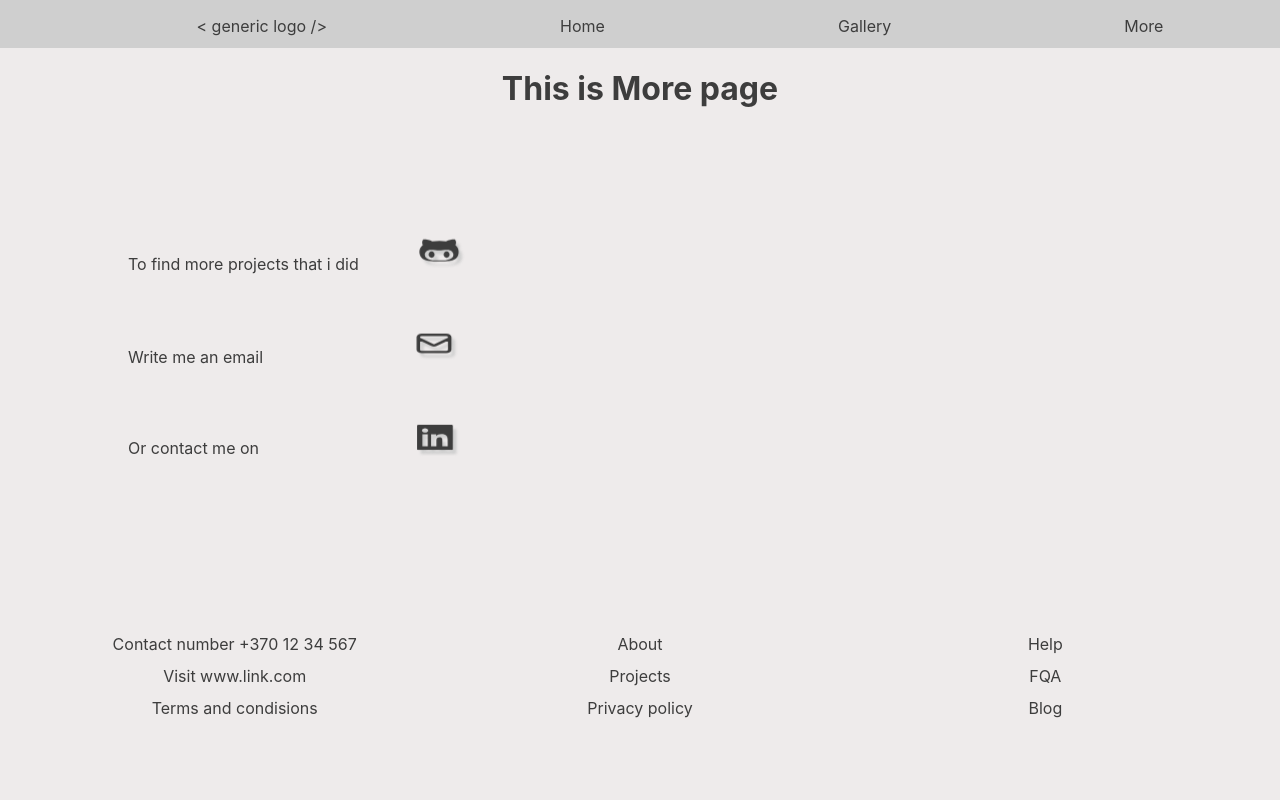
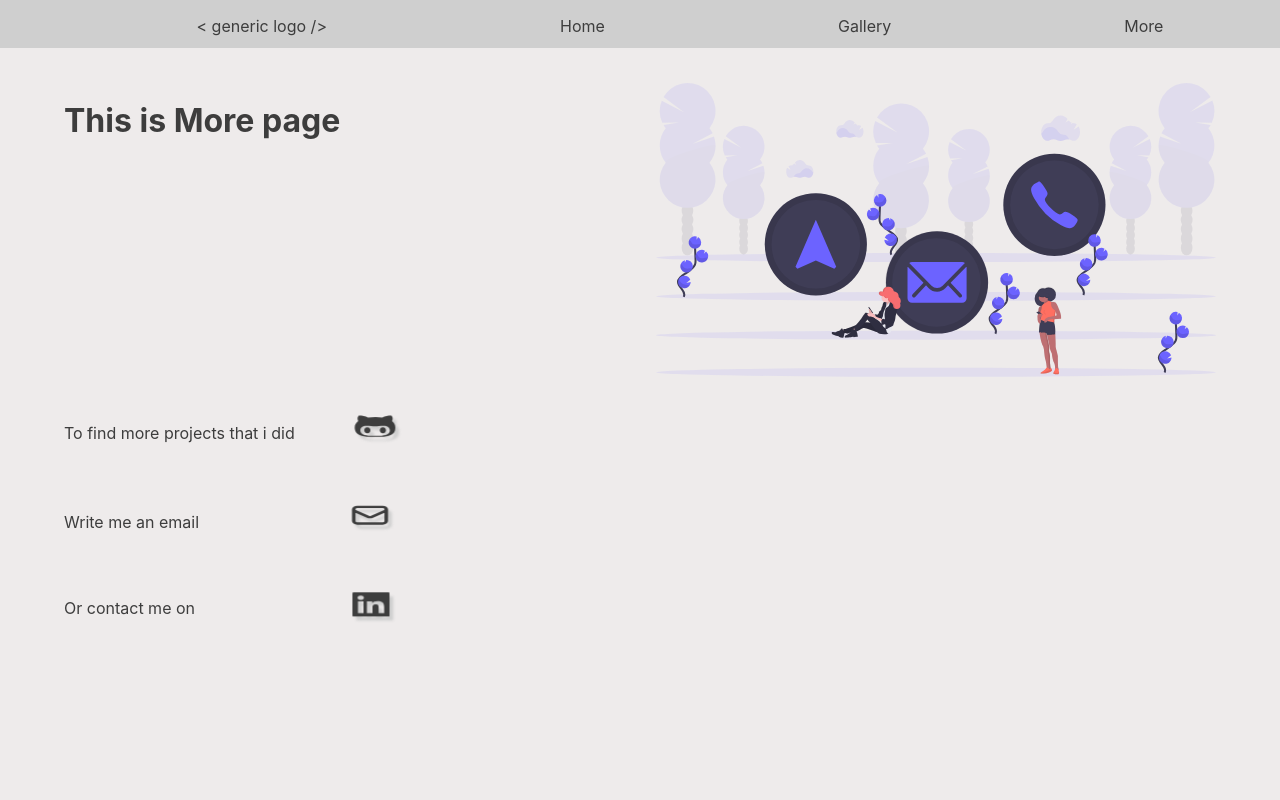
Before and after one commit to lipskij/portfolio-prject-next.js, a Next.js app: page /more in a window 1280 px wide. Shown: the top 800 px of the page. Built offline with nearby package versions, Linux system fonts and the light colour scheme.

Commit message:
Add image in more page

```diff
--- a/component/Footer.js
+++ b/component/Footer.js
@@ -3,7 +3,7 @@ import styles from "../styles/Home.module.css";
 
 const Footer = () => {
   return (
-    <footer className={styles.more}>
+    <footer className={styles.footer}>
       <ul className='more-bottom'>
         <li>Contact number +370 12 34 567</li>
         <li>Visit www.link.com</li>
--- a/pages/more.js
+++ b/pages/more.js
@@ -7,6 +7,7 @@ import Link from "next/link";
 import { FaGithubAlt } from "react-icons/fa";
 import { HiOutlineMail } from "react-icons/hi";
 import { GrLinkedin } from "react-icons/gr";
+import Image from "next/image";
 
 const More = () => {
   return (
@@ -17,8 +18,14 @@ const More = () => {
           <link rel='icon' href='/favicon.ico' />
         </Head>
         <Nav />
-        <main className={styles.main}>
+        <main className={styles.more}>
           <h1>This is More page</h1>
+          <Image
+            src='/contacts.svg'
+            alt='Contacts picture'
+            width={400}
+            height={300}
+          />
           <div className={styles.text}>
             <p className='more-txt'>
               To find more projects that i did{" "}
@@ -45,7 +52,6 @@ const More = () => {
               </Link>
             </p>
           </div>
-
         </main>
         <Footer />
       </div>
--- a/styles/Home.module.css
+++ b/styles/Home.module.css
@@ -74,19 +74,27 @@
 
 .text {
   text-align: left;
+  line-height: 1.5;
+  width: 40vw;
+  animation-name: example;
+  animation-duration: 1s;
+  height: 100vh;
+}
+
+.footer {
+  display: grid;
+  grid-template-columns: repeat(3, 1fr);
+  width: 95vw;
   line-height: 2;
-  padding-top: 5rem;
-  width: 80vw;
-  animation-name: example;
-  animation-duration: 2s;
-  /* animation-timing-function: cubic-bezier(0.49, 0.02, 0.22, 1.27); */
 }
 
 .more {
   display: grid;
-  grid-template-columns: repeat(3, 1fr);
-  width: 95vw;
-  line-height: 2;
+  grid-template-columns: repeat(2, minmax(0, 1fr));
+  column-gap: 2rem;
+  padding: 5rem 0;
+  color: var(--text-color);
+  width: 90vw;
 }
 
 @keyframes example {
```
Also changed, not shown: public/contacts.svg (added).
